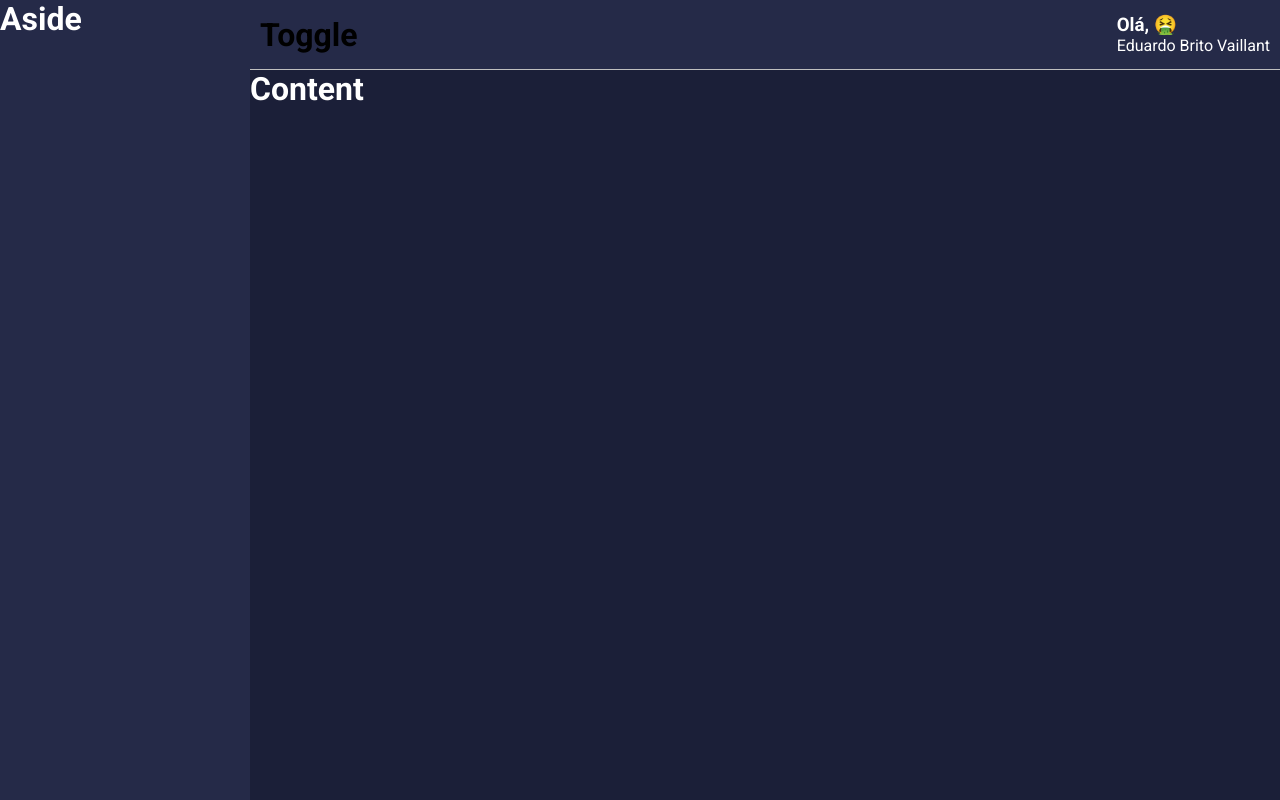
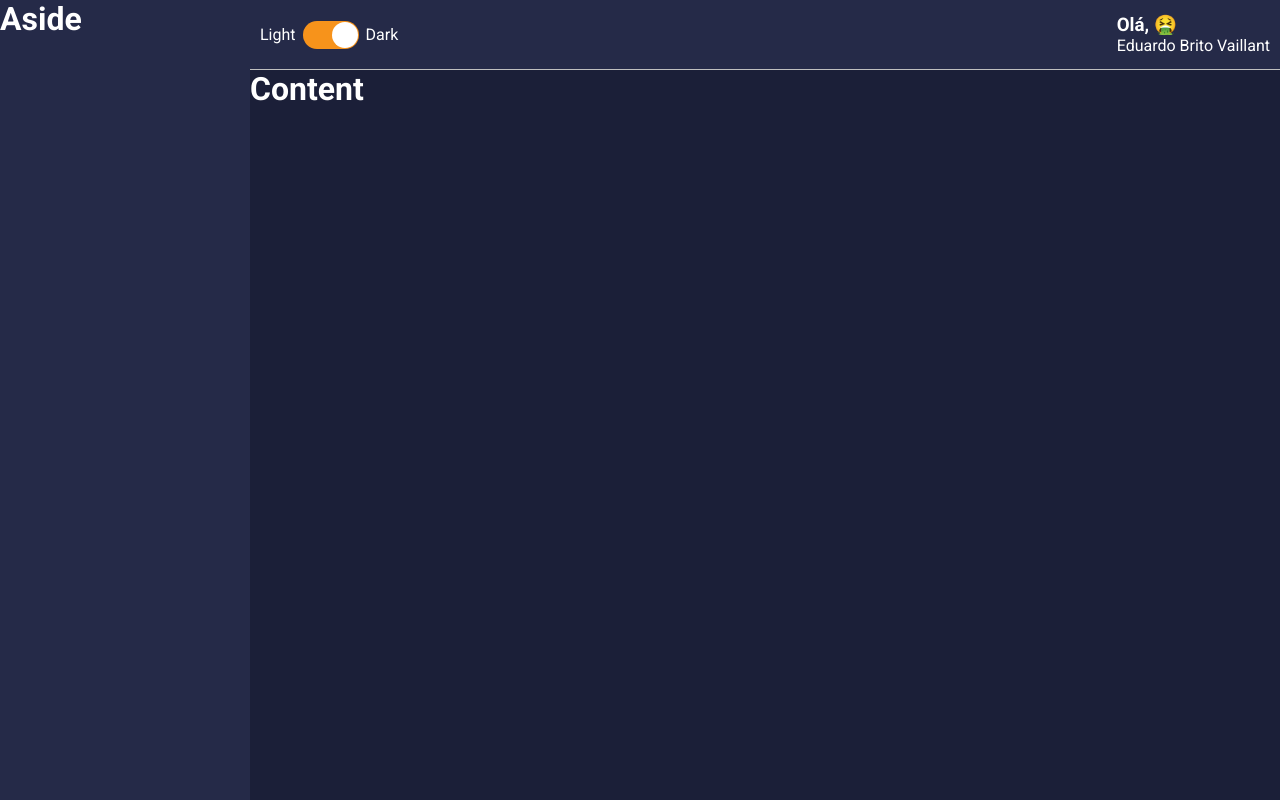
Before and after one commit to eduardovaillant/react-dashboard, a React (Create React App) app: page / in a window 1280 px wide. Built offline with nearby package versions, Linux system fonts and the light colour scheme.

Commit message:
feat: add Toggle component

```diff
--- a/src/components/MainHeader/index.tsx
+++ b/src/components/MainHeader/index.tsx
@@ -1,7 +1,8 @@
-import React, { useMemo } from 'react'
-
 import { Container, Profile, Welcome, UserName } from './styles'
 import emojis from '../../utils/emojis'
+import Toggle from '../Toggle/'
+
+import React, { useMemo } from 'react'
 
 const MainHeader: React.FC = () => {
 
@@ -12,7 +13,7 @@
 
   return (
     <Container>
-      <h1>Toggle</h1>
+      <Toggle />
       <Profile>
         <Welcome>Olá, {emoji}</Welcome>
         <UserName>Eduardo Brito Vaillant</UserName>
--- /dev/null
+++ b/src/components/Toggle/index.tsx
@@ -0,0 +1,18 @@
+import { Container, ToggleLabel, ToggleSelector } from './styles'
+
+import React from 'react'
+
+const Toggle: React.FC = () => (
+  <Container>
+    <ToggleLabel>Light</ToggleLabel>
+    <ToggleSelector
+      checked
+      uncheckedIcon={false}
+      checkedIcon={false}
+      onChange={() => console.log('mudou')}
+    />
+    <ToggleLabel>Dark</ToggleLabel>
+  </Container>
+)
+
+export default Toggle
--- /dev/null
+++ b/src/components/Toggle/styles.ts
@@ -0,0 +1,21 @@
+import styled from 'styled-components'
+
+import Switch, { ReactSwitchProps } from 'react-switch'
+
+export const Container = styled.div`
+  display: flex;
+  align-items: center;
+`;
+
+export const ToggleLabel = styled.span`
+  color: ${props => props.theme.colors.white}
+`;
+
+export const ToggleSelector = styled(Switch).attrs<ReactSwitchProps>(
+  ({ theme }) => ({
+    onColor: theme.colors.info,
+    offColor: theme.colors.warning
+  })
+)<ReactSwitchProps>`
+  margin: 0 7px;
+`;
```
